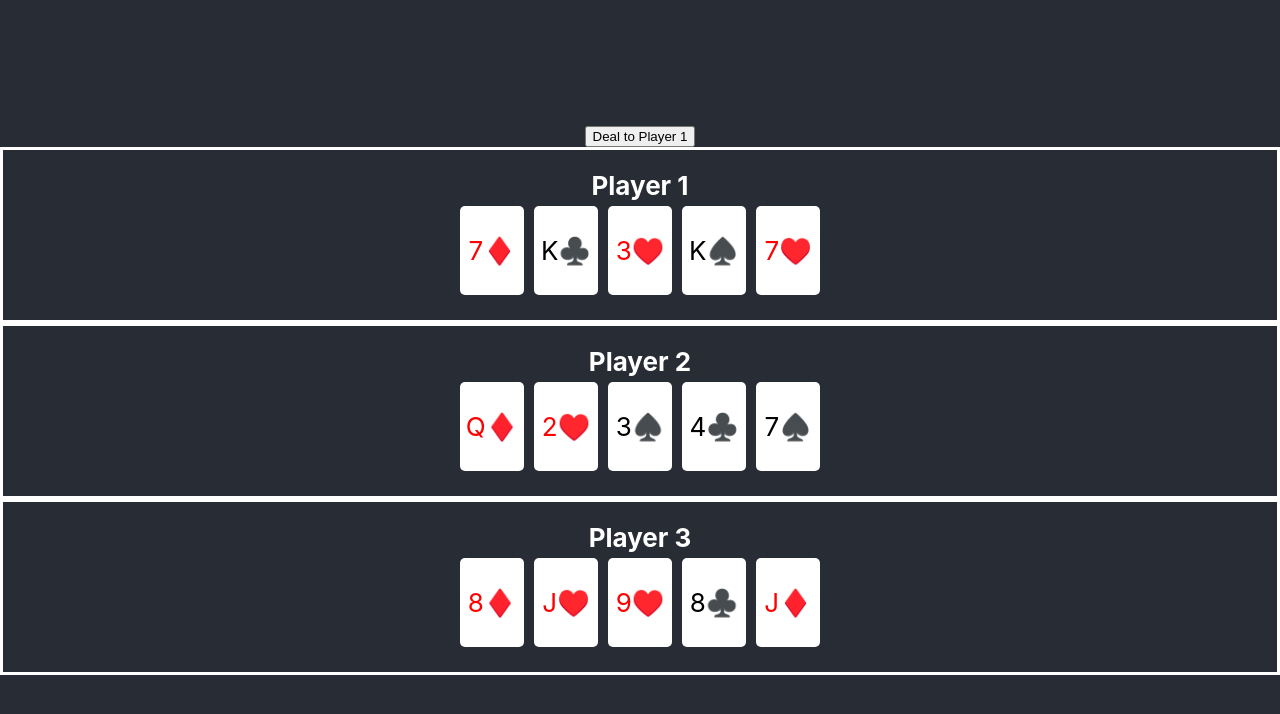
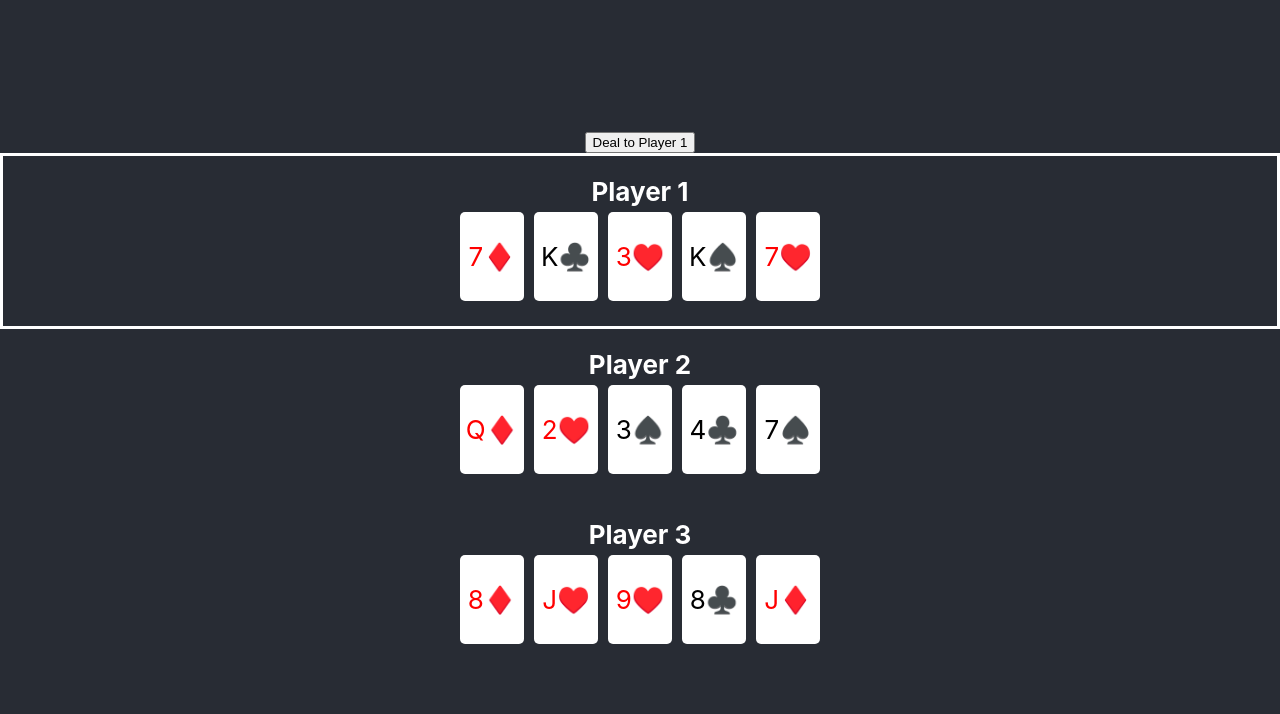
Before and after one commit to wonderley/code-for-videos, a React (Create React App) app in the folder go-fish/frontend/: page / in a window 1280 px wide. Shown: the top 714 px of the page. Built offline with nearby package versions, Linux system fonts and the light colour scheme.

Commit message:
create a playerTurn state

```diff
--- a/go-fish/frontend/src/App.js
+++ b/go-fish/frontend/src/App.js
@@ -16,6 +16,8 @@ export default function App() {
     deal(deck, numPlayers, numCards)
   const [handData, setHandData] =
     useState(initialHandData)
+  const [playerTurn] =
+    useState(0)
   return (
     <div className='App'>
       <header className='App-header'>
@@ -25,7 +27,10 @@ export default function App() {
         }}>
           Deal to Player 1
         </button>
-        <Table handData={handData} />
+        <Table
+          handData={handData}
+          playerTurn={playerTurn}
+        />
       </header>
     </div>
   )
@@ -48,7 +53,10 @@ function deal(deck, numPlayers, numCards) {
   return handData
 }
 
-function Table({ handData }) {
+function Table({
+  handData,
+  playerTurn
+}) {
   const handContent =
     handData.map(
       h => h.map(
@@ -56,7 +64,10 @@ function Table({ handData }) {
     ))
   const hands =
     handContent.map((content, i) => (
-      <Hand name={`Player ${i+1}`}>
+      <Hand
+        name={`Player ${i+1}`}
+        isPlayerTurn={playerTurn === i}
+      >
         {content}
       </Hand>
     ))
--- a/go-fish/frontend/src/hand.js
+++ b/go-fish/frontend/src/hand.js
@@ -1,12 +1,14 @@
 export default function Hand(
-  { children, name }
+  { children, name, isPlayerTurn }
 ) {
   return (
     <div style={{
       width: '100%',
       padding: 20,
       boxSizing: 'border-box',
-      border: '3px solid white',
+      border: isPlayerTurn ?
+        '3px solid white' :
+        undefined,
     }}>
       <span style={{
         color: 'white',
```
